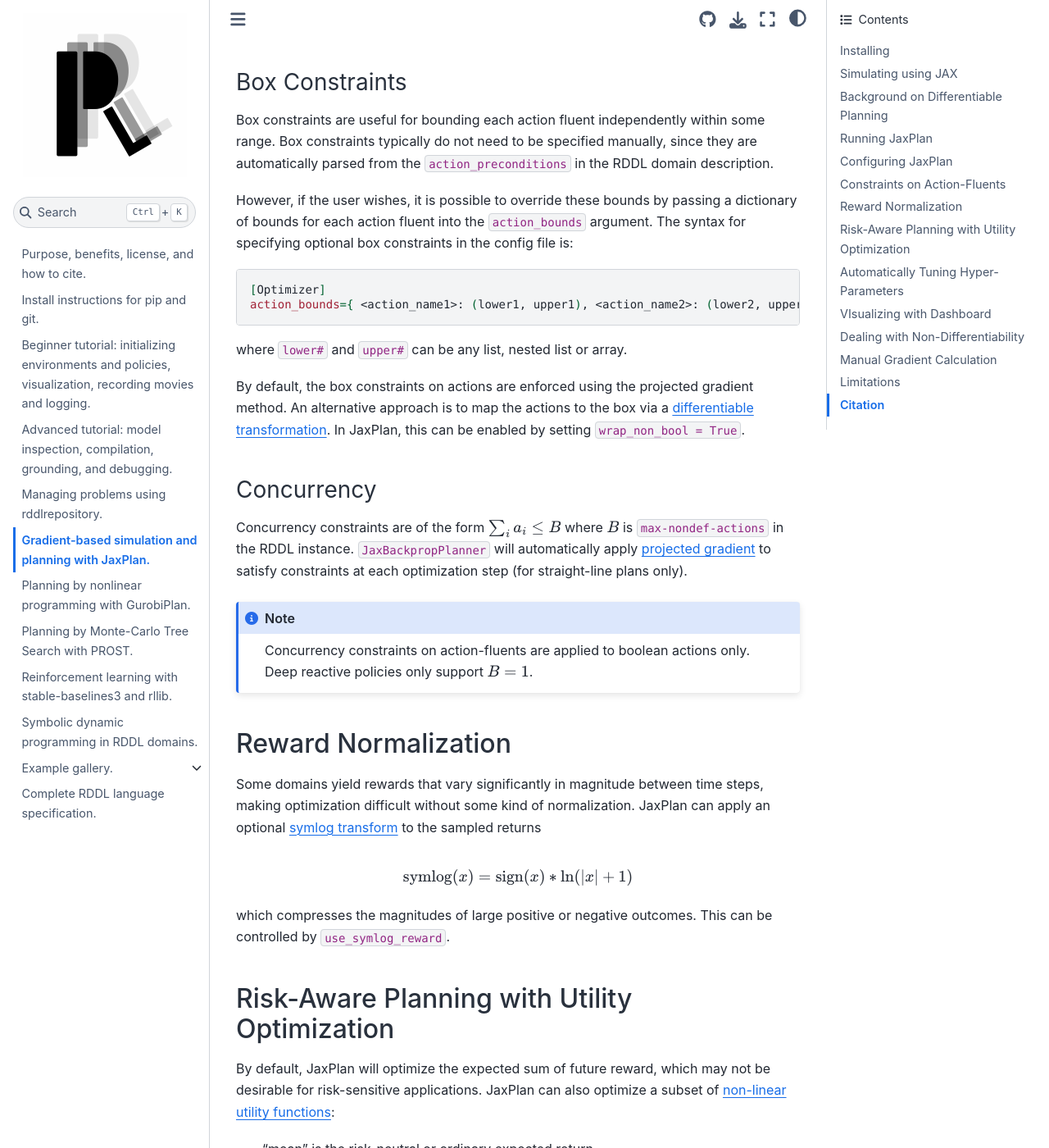
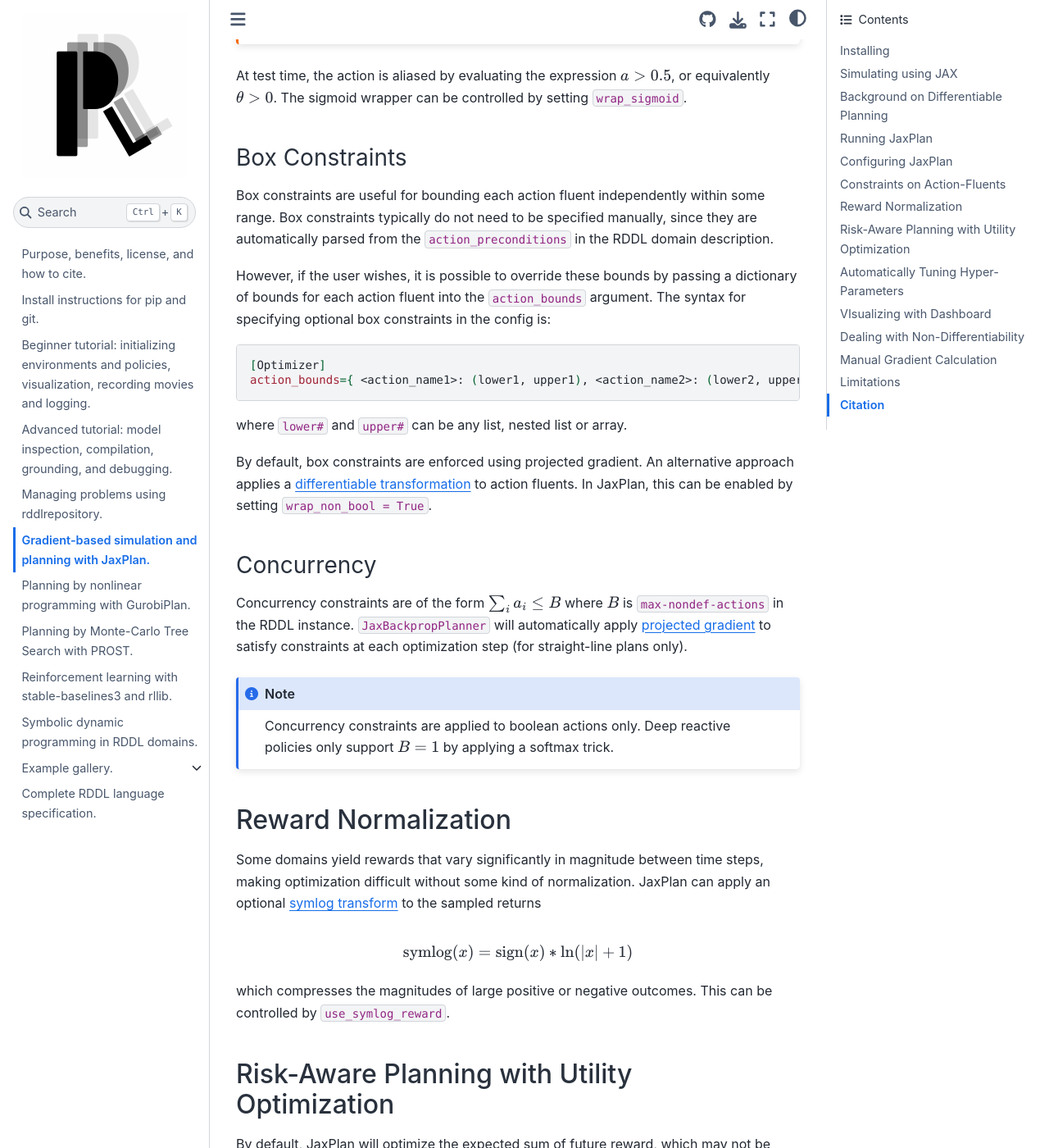
Before and after one commit to pyrddlgym-project/pyRDDLGym, a Sphinx documentation site: the page built from docs/jax.rst, in a window 1280 px wide and 1400 px high, scrolled down 7519 px. Shown: the whole window at 82% size. Built offline with Sphinx 7.4.7 and the Sphinx Book theme 1.1.4, drawn with Linux system fonts in a browser that asks for light colours; pages that are not in the unit, such as notebooks, are missing from menus; some of the changed text lies outside the part shown.

Commit message:
Update jax.rst

```diff
--- a/docs/jax.rst
+++ b/docs/jax.rst
@@ -228,6 +228,8 @@ To use a deep reactive policy, simply change the ``plan`` type to:
 .. note::
    ``JaxStraightlinePlan`` and ``JaxDeepReactivePolicy`` are instances of the abstract class ``JaxPlan``.
    Other policy representations could be defined by overriding this class and its abstract methods.
+
+.. note::
    All controllers are instances of pyRDDLGym's ``BaseAgent`` and support the ``evaluate()`` function.
 
 
@@ -273,12 +275,11 @@ To use a policy network with two hidden layers of size 128:
     method='JaxDeepReactivePolicy'
     method_kwargs={'topology': [128, 128]}
 
-To use replanning with a straight-line plan and a lookahead horizon of 5:
+To use replanning with a lookahead horizon of 5:
 
 .. code-block:: shell
 
     [Optimizer]
-    method='JaxStraightlinePlan'
     rollout_horizon=5
 
 Configuration files can be parsed and passed to the planner as follows:
@@ -561,7 +562,7 @@ parsed from the ``action_preconditions`` in the RDDL domain description.
 
 However, if the user wishes, it is possible to override these bounds
 by passing a dictionary of bounds for each action fluent into the ``action_bounds`` argument.
-The syntax for specifying optional box constraints in the config file is:
+The syntax for specifying optional box constraints in the config is:
 
 .. code-block:: shell
 
@@ -570,10 +571,9 @@ The syntax for specifying optional box constraints in the config file is:
 
 where ``lower#`` and ``upper#`` can be any list, nested list or array.
 
-By default, the box constraints on actions are enforced using the projected gradient method.
-An alternative approach is to map the actions to the box via a
-`differentiable transformation <https://ojs.aaai.org/index.php/AAAI/article/view/4744>`_.
-In JaxPlan, this can be enabled by setting ``wrap_non_bool = True``.
+By default, box constraints are enforced using projected gradient.
+An alternative approach applies a `differentiable transformation <https://ojs.aaai.org/index.php/AAAI/article/view/4744>`_
+to action fluents. In JaxPlan, this can be enabled by setting ``wrap_non_bool = True``.
 
 Concurrency
 ^^^^^^^^^^^^^^^^^^^
@@ -584,8 +584,8 @@ apply `projected gradient <https://ojs.aaai.org/index.php/ICAPS/article/view/346
 to satisfy constraints at each optimization step (for straight-line plans only).
 
 .. note::
-   Concurrency constraints on action-fluents are applied to boolean actions only.
-   Deep reactive policies only support :math:`B = 1`.
+   Concurrency constraints are applied to boolean actions only.
+   Deep reactive policies only support :math:`B = 1` by applying a softmax trick.
 
 
 Reward Normalization
```
Also changed, not shown: other parts of docs/jax.rst (+1 -1 lines).
